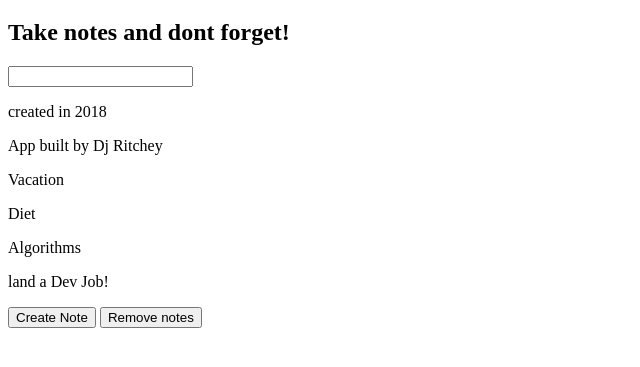
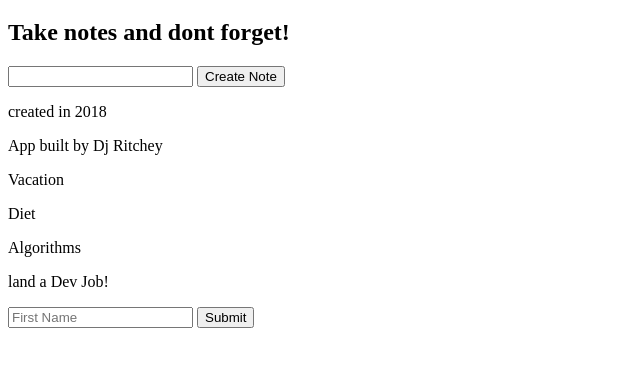
Before and after one commit to ritchey0713/js_playground, a plain HTML site: page notes-app/index.html in a window 1280 px wide. Shown: the part 61-428 px from the top of the page, without its empty margins (0-640 px from the left). Drawn offline with Linux system fonts and the light colour scheme.

Commit message:
add form

```diff
--- a/notes-app/index.html
+++ b/notes-app/index.html
@@ -11,13 +11,17 @@
     <h1>Note App</h1>
     <h2>Take notes and dont forget!</h2>
     <input id="search-text" type="text">
+    <button id='create-note'>Create Note</button>
     <p class='note'> created in 2018</p>
     <p class='note'>App built by Dj Ritchey</p>
     <div id="notes">
 
     </div>
-    <button id='create-note'>Create Note</button>
-    <button id='remove-all'>Remove notes</button>
+
+    <form id="name-form">
+      <input type="text" placeholder="First Name" name="first-name">
+      <button>Submit</button>
+    </form>
     <script src="notes-app.js"></script>
   </body>
 </html>
```
